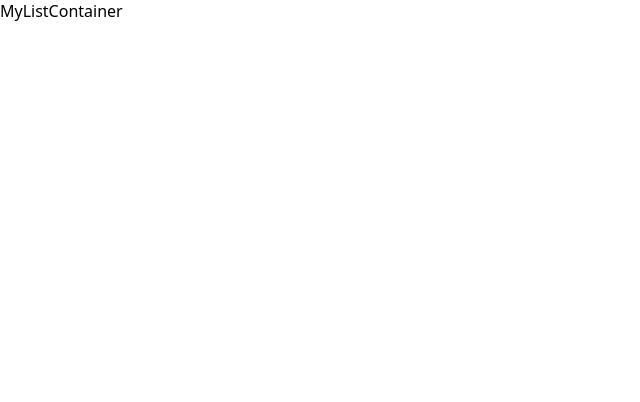
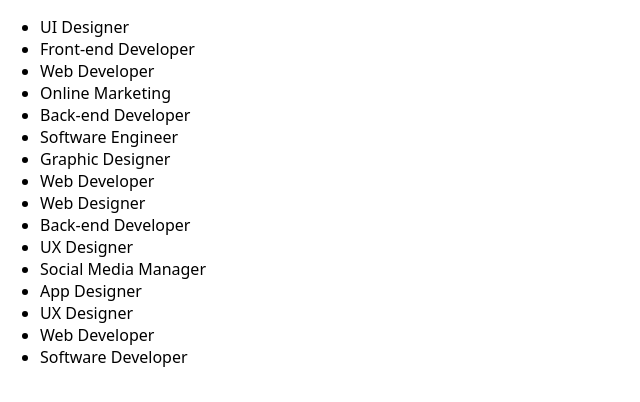
Before and after one commit to Manuella-Sam/dont-forget-to-change-the-project-name, a Next.js app: page / in a window 1280 px wide. Shown: the top 402 px of the page, without its empty margins (0-640 px from the left). Built offline with nearby package versions, Linux system fonts and the light colour scheme.

Commit message:
implement JobList Component

```diff
--- a/pages/_app.js
+++ b/pages/_app.js
@@ -1,10 +1,13 @@
+import { useState } from "react";
 import GlobalStyle from "../styles";
+import { JobsDummyData } from "./api/db";
 
 export default function App({ Component, pageProps }) {
+  const [jobs, setJobs] = useState(JobsDummyData);
   return (
     <>
       <GlobalStyle />
-      <Component {...pageProps} />
+      <Component {...pageProps} jobs={jobs} />
     </>
   );
 }
--- /dev/null
+++ b/pages/api/db.js
@@ -0,0 +1,107 @@
+export const JobsDummyData = [
+  {
+    jobtitle: "UI Designer",
+    category: "UX",
+    salary: 25,
+    company: "marcos",
+    rating: 4,
+  },
+  {
+    jobtitle: " Front-end Developer",
+    category: "Front-end",
+    salary: 109,
+    company: "liddy",
+    rating: 5,
+  },
+  {
+    jobtitle: "Web Developer",
+    category: "Front-end",
+    salary: 309,
+    company: "liddy",
+    rating: 4.9,
+  },
+  {
+    jobtitle: "Online Marketing",
+    category: "Online Marketing",
+    salary: 125,
+    company: "marcos",
+    rating: 4.8,
+  },
+  {
+    jobtitle: "Back-end Developer",
+    category: "back-end",
+    salary: 40,
+    company: "liddy",
+    rating: 4.6,
+  },
+  {
+    jobtitle: "Software Engineer",
+    category: "Full-stack",
+    salary: 42,
+    company: "ikea",
+    rating: 4.55,
+  },
+  {
+    jobtitle: "Graphic Designer",
+    category: "UX",
+    salary: 23,
+    company: "ikea",
+  },
+  {
+    jobtitle: " Web Developer",
+    category: "Front-end",
+    salary: 59,
+    featured: true,
+    company: "caressa",
+  },
+  {
+    jobtitle: "Web Designer",
+    category: "Full-stack",
+    salary: 39,
+    featured: true,
+    company: "ikea",
+  },
+
+  {
+    jobtitle: "Back-end Developer",
+    category: "back-end",
+    salary: 99,
+    company: "caressa",
+  },
+  {
+    jobtitle: "UX Designer",
+    category: "UX",
+    salary: 31,
+    company: "caressa",
+  },
+  {
+    jobtitle: "Social Media Manager",
+    category: "Online Marketing",
+    salary: 30,
+    company: "liddy",
+  },
+  {
+    jobtitle: "App Designer",
+    category: " UX",
+    salary: 30,
+    company: "ikea",
+  },
+  {
+    jobtitle: "UX Designer",
+    category: "UX",
+    salary: 109,
+    company: "liddy",
+  },
+  {
+    jobtitle: "Web Developer",
+    category: "Full-stack",
+    salary: 129,
+    company: "marcos",
+  },
+  {
+    jobtitle: "Software Developer",
+    category: "Full-stack",
+    salary: 15,
+    company: "caressa",
+  },
+];
--- /dev/null
+++ b/pages/components/JobList.js
@@ -0,0 +1,9 @@
+export default function JobList({ jobs }) {
+  return (
+    <ul>
+      {jobs.map((job) => {
+        return <li>{job.jobtitle}</li>;
+      })}
+    </ul>
+  );
+}
--- a/pages/components/MyListContainer.js
+++ /dev/null
@@ -1,8 +0,0 @@
-import React from `react`
-
-export const MyListContainer = () => {
-    return (
-        <div>MyListContainer</div>
-
-    )
-}
--- a/pages/index.js
+++ b/pages/index.js
@@ -1,27 +1,9 @@
-import { JobsDummyData } from "@/public/Job.Data";
-import { MyListContainer } from "./components/MyListContainer";
-// export default function HomePage() {
-//   const result = JobsDummyData.filter((item) => item.category === "back-end");
-// console.log(result);
-//   return (
-//     <div>
-//       <h1>{result}</h1>
-//     </div>
-//   );
-// }
+import JobList from "./components/JobList";
 
-// var newArray = homes.filter(function (el) {
-//   return el.price <= 1000 &&
-//          el.sqft >= 500 &&
-//          el.num_of_beds >=2 &&
-//          el.num_of_baths >= 2.5;
-// });
-
-export default function Homepage() {
+export default function Homepage({ jobs }) {
   return (
-    <div>
-      <MyListContainer/>
-
-    </div>
-  )
-  }
+    <>
+      <JobList jobs={jobs} />
+    </>
+  );
+}
--- a/public/Job.Data.js
+++ /dev/null
@@ -1,108 +0,0 @@
-
-export const JobsDummyData =
-    [{
-        Jobtitle: "UI Designer",
-        category  : "UX",
-        salary: 25,
-        company: "marcos",
-        rating: 4
-      },
-      {
-        Jobtitle: " Front-end Developer",
-        category  : "Front-end",
-        salary: 109,
-        company: "liddy",
-        rating: 5
-      },
-      {
-        Jobtitle: "Web Developer",
-        category  :"Front-end",
-        salary: 309,
-        company: "liddy",
-        rating: 4.9
-      },
-      {
-        Jobtitle: "Online Marketing",
-        category  :"Online Marketing",
-        salary: 125,
-        company: "marcos",
-        rating: 4.8
-      },
-      {
-        Jobtitle: "Back-end Developer",
-        category :"back-end",
-        salary: 40,
-        company: "liddy",
-        rating: 4.6
-      },
-      {
-        Jobtitle: "Software Engineer",
-        category : "Full-stack",
-        salary: 42,
-        company: "ikea",
-        rating: 4.55
-      },
-      {
-        Jobtitle: "Graphic Designer",
-        category :"UX",
-        salary: 23,
-        company: "ikea"
-      },
-      {
-        Jobtitle: " Web Developer",
-        category :"Front-end",
-        salary: 59,
-        featured: true,
-        company: "caressa"
-      },
-      {
-        Jobtitle: "Web Designer",
-        category :"Full-stack",
-        salary: 39,
-        featured: true,
-        company: "ikea"
-      },
-
-      {
-        Jobtitle: "Back-end Developer",
-        category :"back-end",
-        salary: 99,
-        company: "caressa"
-      },
-      {
-        Jobtitle: "UX Designer",
-        category :"UX",
-        salary: 31,
-        company: "caressa"
-      },
-      {
-        Jobtitle: "Social Media Manager",
-        category :"Online Marketing",
-        salary: 30,
-        company: "liddy"
-      },
-      {
-        Jobtitle: "App Designer",
-        category :" UX",
-        salary: 30,
-        company: "ikea"
-      },
-      {
-        Jobtitle: "UX Designer",
-        category  : "UX",
-        salary: 109,
-        company: "liddy"
-      },
-      {
-        Jobtitle: "Web Developer",
-        category  : "Full-stack",
-        salary: 129,
-        company: "marcos"
-      },
-      {
-        Jobtitle: "Software Developer",
-        category  : "Full-stack",
-        salary: 15,
-        company: "caressa"
-      },
-      ]
```
